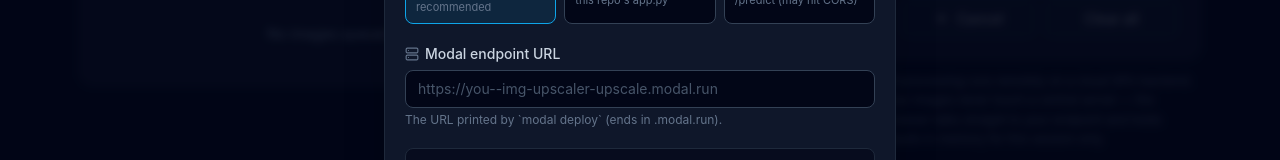
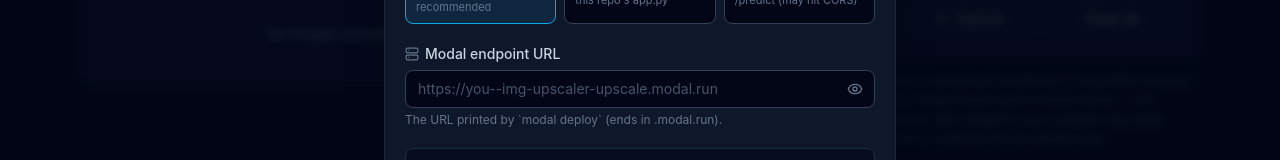
Before and after one commit to zhnuksyh/img-upscaler, a React (Vite) app: page / in a window 1280 px wide. Both pictures are taken after a click on the button "Settings". Shown: the part 366-526 px from the top of the page. Built offline with nearby package versions, Linux system fonts and the light colour scheme.

Commit message:
feat: add show/hide toggle for the endpoint URL field
Mask the Modal endpoint URL / Space ID as a password by default with an
Eye/EyeOff button to reveal it, so the endpoint isn't exposed on screen
by default.

```diff
--- a/src/components/SettingsModal.tsx
+++ b/src/components/SettingsModal.tsx
@@ -1,5 +1,13 @@
 import { useEffect, useState } from 'react';
-import { ExternalLink, KeyRound, RotateCcw, Server, X } from 'lucide-react';
+import {
+  ExternalLink,
+  Eye,
+  EyeOff,
+  KeyRound,
+  RotateCcw,
+  Server,
+  X,
+} from 'lucide-react';
 import { DEFAULT_ENDPOINT, type EndpointApi, type EndpointConfig } from '../types';
 
 interface SettingsModalProps {
@@ -18,6 +26,7 @@
   const [spaceId, setSpaceId] = useState(config.spaceId);
   const [hfToken, setHfToken] = useState(config.hfToken);
   const [api, setApi] = useState<EndpointApi>(config.api);
+  const [showSpaceId, setShowSpaceId] = useState(false);
 
   // Re-sync local form state whenever the modal is (re)opened.
   useEffect(() => {
@@ -25,6 +34,7 @@
       setSpaceId(config.spaceId);
       setHfToken(config.hfToken);
       setApi(config.api);
+      setShowSpaceId(false);
     }
   }, [open, config]);
 
@@ -116,8 +126,9 @@
               <Server size={14} className="text-slate-500" />
               {api === 'modal' ? 'Modal endpoint URL' : 'Space ID or URL'}
             </span>
+            <div className="relative">
               <input
-              type="text"
+                type={showSpaceId ? 'text' : 'password'}
                 value={spaceId}
                 onChange={(e) => setSpaceId(e.target.value)}
                 placeholder={
@@ -126,8 +137,20 @@
                     : 'owner/space-name'
                 }
                 spellCheck={false}
-              className="w-full rounded-lg border border-slate-700 bg-slate-950 px-3 py-2 text-sm text-slate-100 placeholder:text-slate-600 focus:border-brand-500 focus:outline-none focus:ring-1 focus:ring-brand-500"
+                autoComplete="off"
+                className="w-full rounded-lg border border-slate-700 bg-slate-950 px-3 py-2 pr-10 text-sm text-slate-100 placeholder:text-slate-600 focus:border-brand-500 focus:outline-none focus:ring-1 focus:ring-brand-500"
               />
+              <button
+                type="button"
+                onClick={() => setShowSpaceId((v) => !v)}
+                aria-label={showSpaceId ? 'Hide endpoint' : 'Show endpoint'}
+                aria-pressed={showSpaceId}
+                title={showSpaceId ? 'Hide' : 'Show'}
+                className="absolute inset-y-0 right-0 flex items-center px-3 text-slate-500 hover:text-slate-300"
+              >
+                {showSpaceId ? <EyeOff size={16} /> : <Eye size={16} />}
+              </button>
+            </div>
             <span className="mt-1 block text-xs text-slate-500">
               {api === 'modal'
                 ? 'The URL printed by `modal deploy` (ends in .modal.run).'
```
Lines whose indentation alone changed are shown as unchanged.
